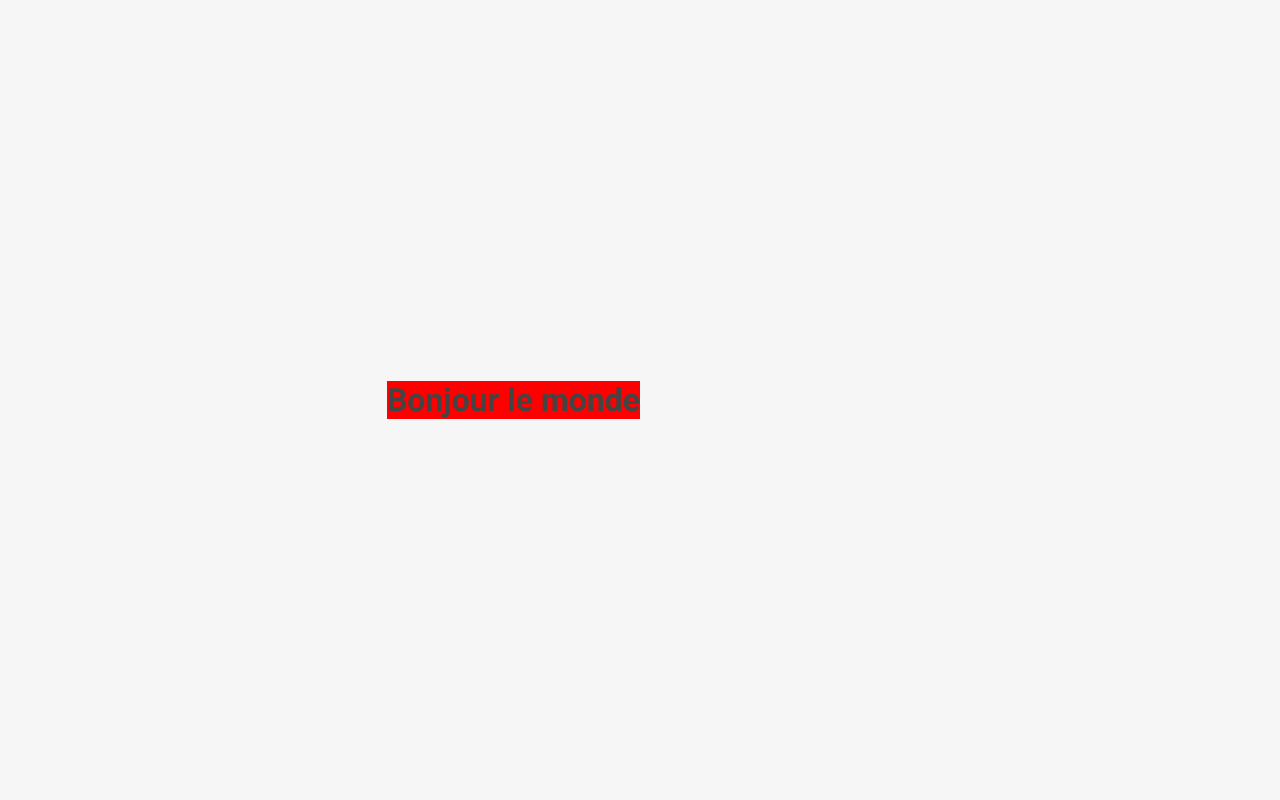
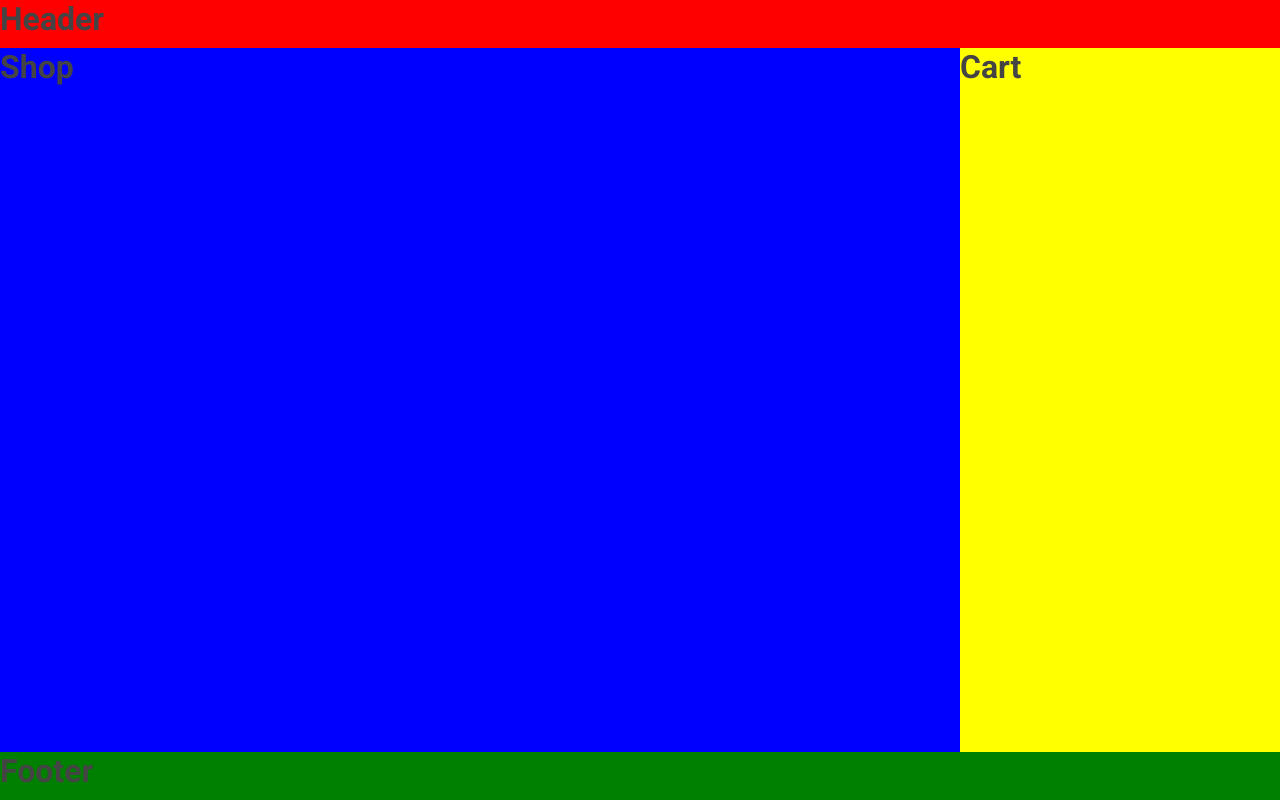
Before and after one commit to DDLH-92/Boutique, a Vue app: page / in a window 1280 px wide. Built offline with nearby package versions, Linux system fonts and the light colour scheme.

Commit message:
header footer shop cart 1ere mise en place

```diff
--- a/src/App.vue
+++ b/src/App.vue
@@ -1,13 +1,44 @@
 <script setup lang="ts">
-
+import TheHeader from './components/Header.vue'
+import TheFooter from './components/Footer.vue'
+import Cart from './components/Cart.vue'
+import Shop from './components/Shop.vue'
 </script>
 
 <template>
-  <h1 class="b1">Bonjour le monde</h1>
+  <div class="app-container">
+    <TheHeader class="header b1"/>
+    <Shop class="shop b2"/>
+    <Cart class="cart b3"/>
+    <TheFooter class="footer b4"/>
+  </div>
 </template>
 
 <style lang="scss">
-@import "./assets/base.scss";
-@import "./assets/debug.scss";
+@import './assets/base.scss';
+@import './assets/debug.scss';
 
+.app-container {
+  min-height: 100vh;
+  display: grid;
+  grid-template-areas: "header header" "shop cart" "footer footer";
+  grid-template-columns: 75% 25% ;
+  grid-template-rows: 48px auto 48px;
+}
+
+.header {
+  grid-area: header;
+}
+
+.shop {
+  grid-area: shop;
+}
+
+.cart {
+  grid-area: cart;
+}
+
+.footer {
+  grid-area: footer;
+}
 </style>
--- a/src/assets/main.css
+++ /dev/null
@@ -1,35 +0,0 @@
-@import './base.scss';
-
-#app {
-  max-width: 1280px;
-  margin: 0 auto;
-  padding: 2rem;
-
-  font-weight: normal;
-}
-
-a,
-.green {
-  text-decoration: none;
-  color: hsla(160, 100%, 37%, 1);
-  transition: 0.4s;
-}
-
-@media (hover: hover) {
-  a:hover {
-    background-color: hsla(160, 100%, 37%, 0.2);
-  }
-}
-
-@media (min-width: 1024px) {
-  body {
-    display: flex;
-    place-items: center;
-  }
-
-  #app {
-    display: grid;
-    grid-template-columns: 1fr 1fr;
-    padding: 0 2rem;
-  }
-}
--- /dev/null
+++ b/src/assets/main.scss
@@ -0,0 +1 @@
+@import './base.scss';
--- /dev/null
+++ b/src/components/Cart.vue
@@ -0,0 +1,9 @@
+<script setup lang="ts"></script>
+
+<template>
+  <div>
+    <h1>Cart</h1>
+  </div>
+</template>
+
+<style lang="scss" scoped></style>
--- /dev/null
+++ b/src/components/Footer.vue
@@ -0,0 +1,9 @@
+<script setup lang="ts"></script>
+
+<template>
+  <footer>
+    <h1>Footer</h1>
+  </footer>
+</template>
+
+<style lang="scss" scoped></style>
--- /dev/null
+++ b/src/components/Header.vue
@@ -0,0 +1,9 @@
+<script setup lang="ts"></script>
+
+<template>
+  <header>
+    <h1>Header</h1>
+  </header>
+</template>
+
+<style lang="scss" scoped></style>
--- /dev/null
+++ b/src/components/Shop.vue
@@ -0,0 +1,9 @@
+<script setup lang="ts"></script>
+
+<template>
+  <div>
+    <h1>Shop</h1>
+  </div>
+</template>
+
+<style lang="scss" scoped></style>
--- a/src/main.ts
+++ b/src/main.ts
@@ -1,6 +1,6 @@
 import { createApp } from 'vue'
 import App from './App.vue'
 
-import './assets/main.css'
+import './assets/main.scss'
 
 createApp(App).mount('#app')
```
Also changed, not shown: src/assets/logo.svg (deleted).
